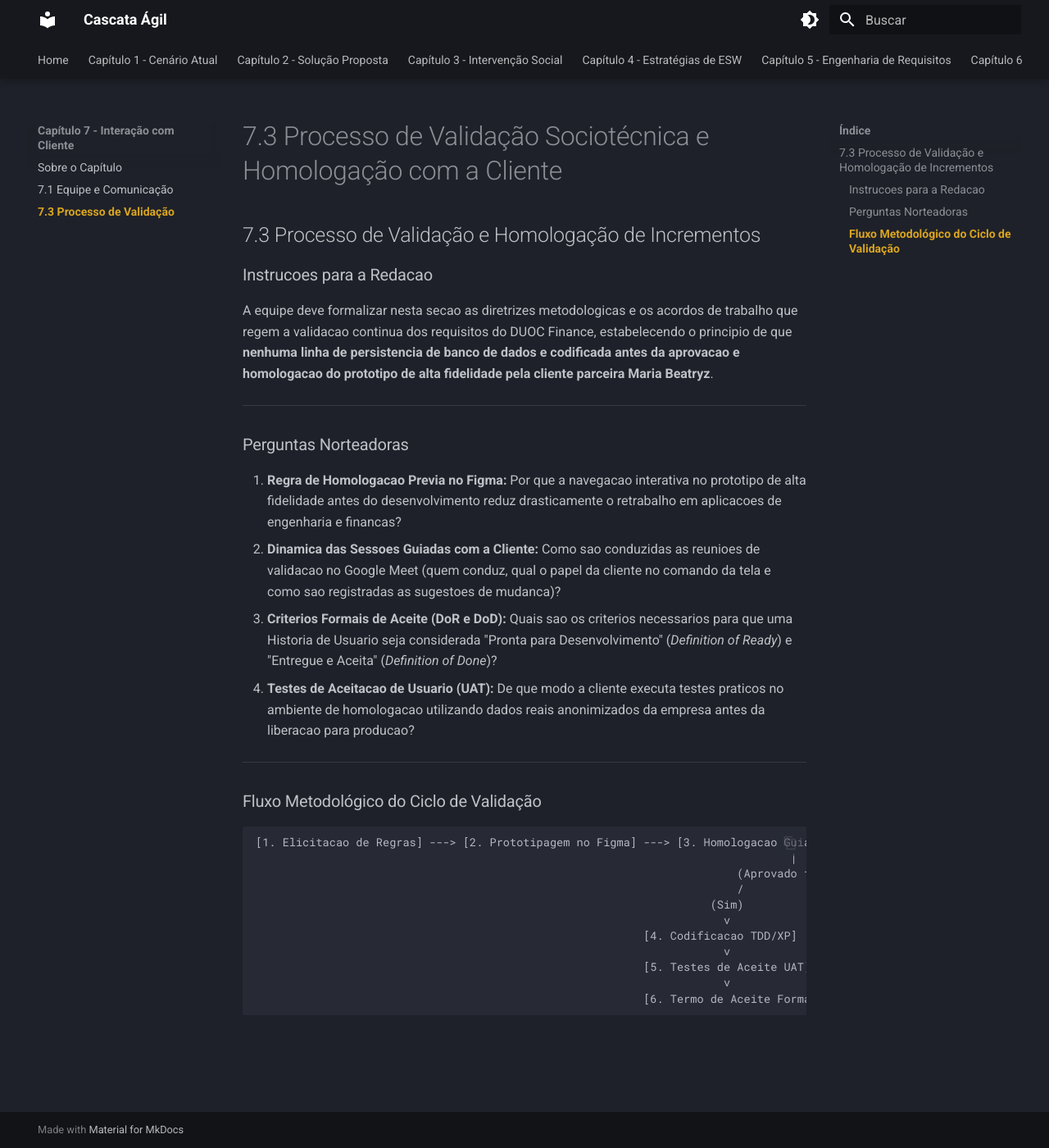
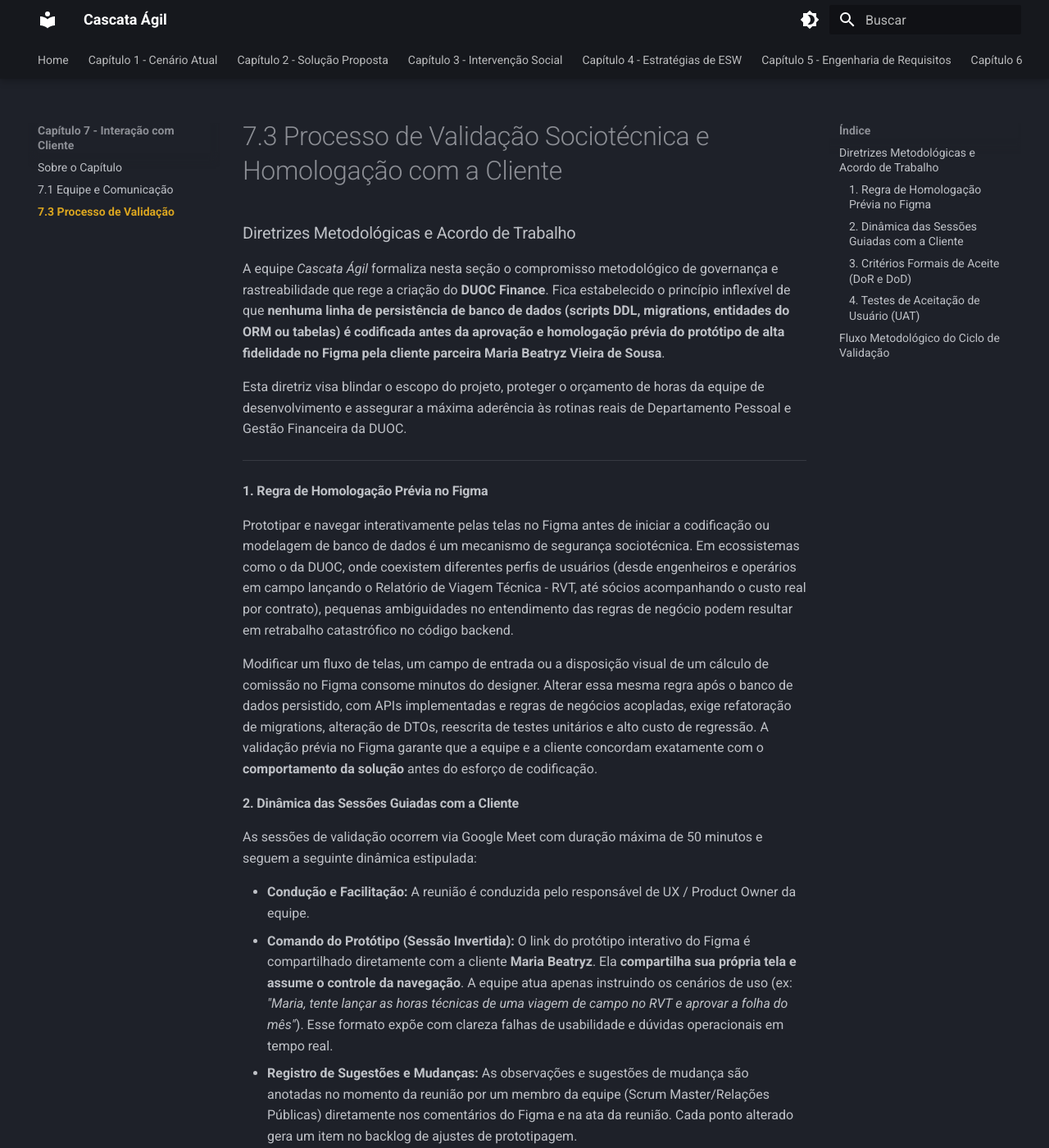
Before and after one commit to mdsreq-fga-unb/REQ-2026.2-T01-DUOC-Finance, an MkDocs documentation site: the page built from docs/interacao-cliente/7.3-validacao.md, in a window 1280 px wide and 1400 px high. Shown: the whole window at 82% size. Built offline with MkDocs 1.6.1 and Material for MkDocs 9.7.7, drawn with Linux system fonts in a browser that asks for light colours; some of the changed text lies outside the part shown.

Commit message:
docs(interacao-cliente): adicionar processo de validacao sociotécnica

````diff
--- a/docs/interacao-cliente/7.3-validacao.md
+++ b/docs/interacao-cliente/7.3-validacao.md
@@ -1,32 +1,85 @@
 # 7.3 Processo de Validação Sociotécnica e Homologação com a Cliente
 
-## 7.3 Processo de Validação e Homologação de Incrementos
 
-### Instrucoes para a Redacao
-A equipe deve formalizar nesta secao as diretrizes metodologicas e os acordos de trabalho que regem a validacao continua dos requisitos do DUOC Finance, estabelecendo o principio de que **nenhuma linha de persistencia de banco de dados e codificada antes da aprovacao e homologacao do prototipo de alta fidelidade pela cliente parceira Maria Beatryz**.
+### Diretrizes Metodológicas e Acordo de Trabalho
+
+
+A equipe *Cascata Ágil* formaliza nesta seção o compromisso metodológico de governança e rastreabilidade que rege a criação do **DUOC Finance**. Fica estabelecido o princípio inflexível de que **nenhuma linha de persistência de banco de dados (scripts DDL, migrations, entidades do ORM ou tabelas) é codificada antes da aprovação e homologação prévia do protótipo de alta fidelidade no Figma pela cliente parceira Maria Beatryz Vieira de Sousa**.
+
+
+Esta diretriz visa blindar o escopo do projeto, proteger o orçamento de horas da equipe de desenvolvimento e assegurar a máxima aderência às rotinas reais de Departamento Pessoal e Gestão Financeira da DUOC.
+
 
 ---
 
-### Perguntas Norteadoras
-1. **Regra de Homologacao Previa no Figma:** Por que a navegacao interativa no prototipo de alta fidelidade antes do desenvolvimento reduz drasticamente o retrabalho em aplicacoes de engenharia e financas?
-2. **Dinamica das Sessoes Guiadas com a Cliente:** Como sao conduzidas as reunioes de validacao no Google Meet (quem conduz, qual o papel da cliente no comando da tela e como sao registradas as sugestoes de mudanca)?
-3. **Criterios Formais de Aceite (DoR e DoD):** Quais sao os criterios necessarios para que uma Historia de Usuario seja considerada "Pronta para Desenvolvimento" (*Definition of Ready*) e "Entregue e Aceita" (*Definition of Done*)?
-4. **Testes de Aceitacao de Usuario (UAT):** De que modo a cliente executa testes praticos no ambiente de homologacao utilizando dados reais anonimizados da empresa antes da liberacao para producao?
+
+#### 1. Regra de Homologação Prévia no Figma
+
+
+Prototipar e navegar interativamente pelas telas no Figma antes de iniciar a codificação ou modelagem de banco de dados é um mecanismo de segurança sociotécnica. Em ecossistemas como o da DUOC, onde coexistem diferentes perfis de usuários (desde engenheiros e operários em campo lançando o Relatório de Viagem Técnica - RVT, até sócios acompanhando o custo real por contrato), pequenas ambiguidades no entendimento das regras de negócio podem resultar em retrabalho catastrófico no código backend.
+
+
+Modificar um fluxo de telas, um campo de entrada ou a disposição visual de um cálculo de comissão no Figma consome minutos do designer. Alterar essa mesma regra após o banco de dados persistido, com APIs implementadas e regras de negócios acopladas, exige refatoração de migrations, alteração de DTOs, reescrita de testes unitários e alto custo de regressão. A validação prévia no Figma garante que a equipe e a cliente concordam exatamente com o **comportamento da solução** antes do esforço de codificação.
+
+
+#### 2. Dinâmica das Sessões Guiadas com a Cliente
+
+
+As sessões de validação ocorrem via Google Meet com duração máxima de 50 minutos e seguem a seguinte dinâmica estipulada:
+
+
+* **Condução e Facilitação:** A reunião é conduzida pelo responsável de UX / Product Owner da equipe.
+* **Comando do Protótipo (Sessão Invertida):** O link do protótipo interativo do Figma é compartilhado diretamente com a cliente **Maria Beatryz**. Ela **compartilha sua própria tela e assume o controle da navegação**. A equipe atua apenas instruindo os cenários de uso (ex: *"Maria, tente lançar as horas técnicas de uma viagem de campo no RVT e aprovar a folha do mês"*). Esse formato expõe com clareza falhas de usabilidade e dúvidas operacionais em tempo real.
+* **Registro de Sugestões e Mudanças:** As observações e sugestões de mudança são anotadas no momento da reunião por um membro da equipe (Scrum Master/Relações Públicas) diretamente nos comentários do Figma e na ata da reunião. Cada ponto alterado gera um item no backlog de ajustes de prototipagem.
+
+
+#### 3. Critérios Formais de Aceite (DoR e DoD)
+
+
+* **Definition of Ready (DoR) - Pronta para Desenvolvimento:**
+ 1. História de Usuário (US) descrita no padrão *Como [Papel], Quero [Ação], Para que [Benefício]*.
+ 2. Protótipo de Alta Fidelidade no Figma correspondente à funcionalidade totalmente desenhado e validado pela equipe.
+ 3. **Aprovação por escrito da cliente Maria Beatryz** gravada na ata da sessão ou nos comentários do Figma.
+ 4. Critérios de aceite da história definidos e validados.
+ 5. Contrato de banco de dados e endpoints previstos (sem DDLs executados).
+
+
+* **Definition of Done (DoD) - Entregue e Aceita:**
+ 1. Código-fonte desenvolvido e aderente à arquitetura proposta.
+ 2. Cobertura de testes automatizados (unitários e de integração) validada no pipeline.
+ 3. Demonstração funcional e homologada do software rodando em ambiente de Staging.
+ 4. Código integrado e aprovado via *Pull Request* na branch principal.
+ 5. Termo de Aceite registrado na documentação.
+
+
+#### 4. Testes de Aceitação de Usuário (UAT)
+
+
+Após a codificação e verificação interna de qualidade, a funcionalidade é implantada em ambiente de **Staging/Homologação**. A cliente Maria Beatryz recebe credenciais de acesso para executar o **UAT (User Acceptance Testing)**.
+
+
+Para viabilizar testes realistas e seguros em termos de **LGPD (Lei Geral de Proteção de Dados)**:
+* É gerada uma massa de dados sintética baseada na estrutura real de custos, contratos, horas de RVT e colaboradores da DUOC.
+* Nomes, CPFs, salários reais e documentos sensíveis de colaboradores e clientes são totalmente anonimizados/pseudonimizados.
+* A cliente realiza simulações ponta a ponta (ex: lançamento do ponto, fechamento da folha e cruzamento de custos por projeto).
+* Havendo divergência de regras, o ciclo retorna para ajuste; caso contrário, a funcionalidade é homologada para release.
+
 
 ---
 
+
 ### Fluxo Metodológico do Ciclo de Validação
 
-```text
-[1. Elicitacao de Regras] ---> [2. Prototipagem no Figma] ---> [3. Homologacao Guiada com Maria Beatryz]
-                                                                                |
-                                                                        (Aprovado formalmente?)
-                                                                        /                     \
-                                                                    (Sim)                     (Nao)
-                                                                      v                         v
-                                                          [4. Codificacao TDD/XP]    [Retornar ao Figma]
-                                                                      v
-                                                          [5. Testes de Aceite UAT]
-                                                                      v
-                                                          [6. Termo de Aceite Formal]
+```mermaid
+flowchart TD
+    A["1. Elicitação das Regras de Negócio / US"] --> B["2. Prototipagem de Alta Fidelidade no Figma"]
+    B --> C["3. Homologação Guiada com Maria Beatryz via Meet"]
+    C --> D{"Aprovado Formalmente?"}
+
+    D -- "NÃO" --> B
+    D -- "SIM" --> F["4. DoR Alcançado / Início do Dev TDD"]
+
+    F --> G["5. Deploy em Ambiente de Staging (Homologação)"]
+    G --> H["6. Testes de Aceite (UAT) com Dados Anonimizados"]
+    H --> I["7. Termo de Aceite Formal e Liberação (DoD)"]
 ```
````
